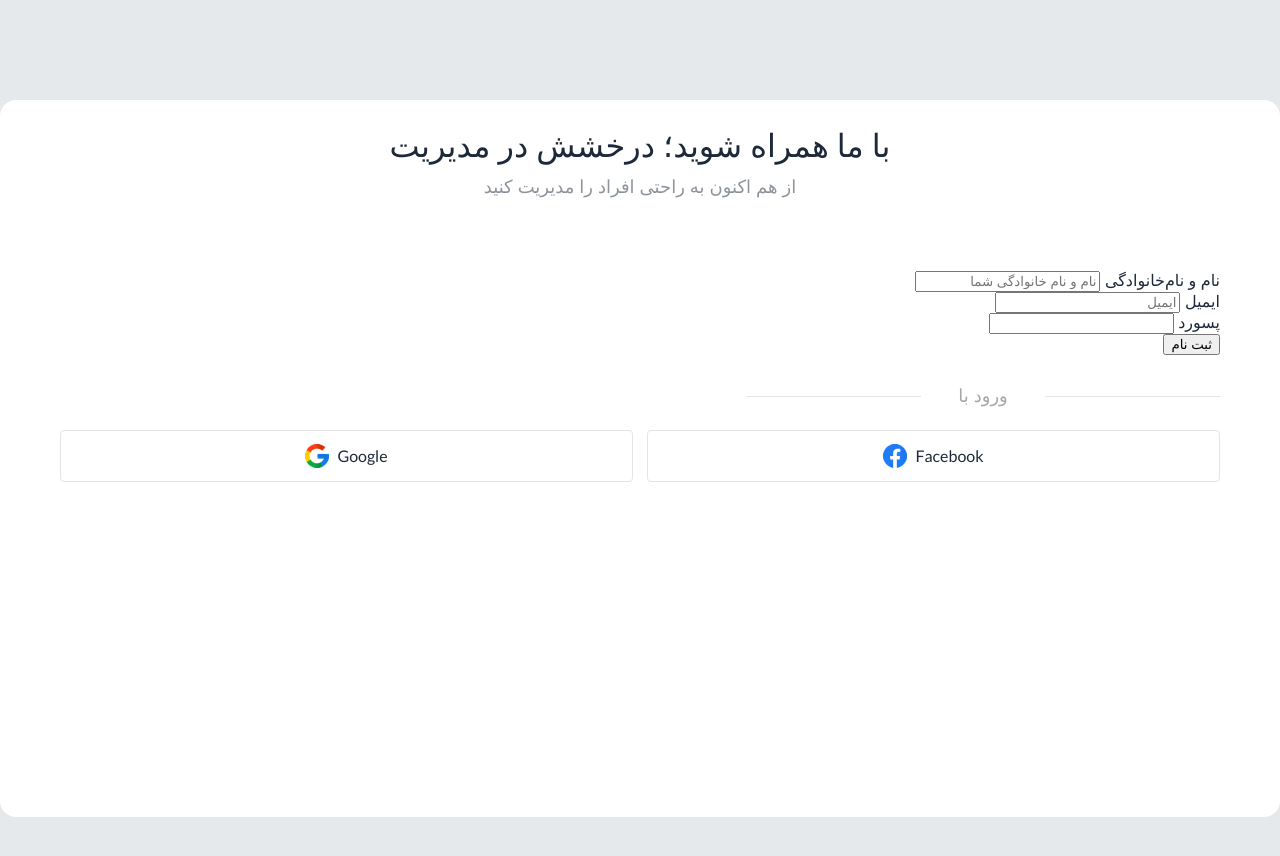
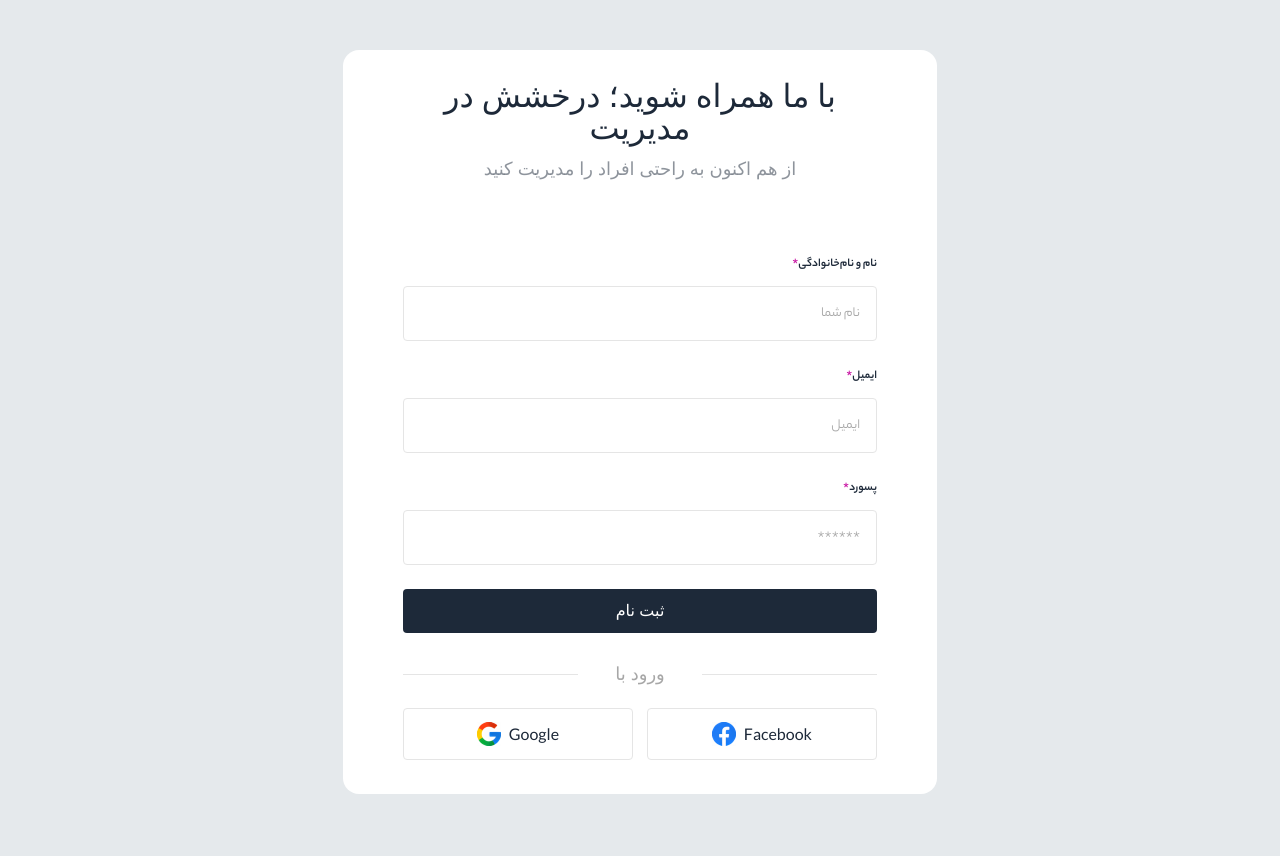
Before and after one commit to Shahzadhpr/Form, a plain HTML site: page index.html in a window 1280 px wide. Drawn offline with Linux system fonts and the light colour scheme; a web font is replaced by a local one.

Commit message:
Implementing the Input component

```diff
--- a/index.html
+++ b/index.html
@@ -16,24 +16,24 @@
         <form action="#" class="form">
             <div class="form__input-wrapper">
                 <label class="form__lbl">نام و نام‌خانوادگی</label>
-                <input class="form__input" type="text" placeholder="نام و نام خانوادگی شما" required>
+                <input class="form__input" type="text" placeholder="نام شما">
             </div>
             <div class="form__input-wrapper">
                 <label class="form__lbl">ایمیل</label>
-                <input class="form__input" type="email" placeholder="ایمیل" required>
+                <input class="form__input" type="email" placeholder="ایمیل">
             </div>
             <div class="form__input-wrapper">
                 <label class="form__lbl">پسورد</label>
-                <input class="form__input" type="password">
+                <input class="form__input" type="password" placeholder="******">
             </div>
-            <button type="submit" class="form__submit" placeholder="******" required>ثبت نام</button>
+            <button type="submit" class="form__submit">ثبت نام</button>
         </form>
 
 
-        <div class="form-container__lins">
-            <div class="form-container__lin"></div>
-            <p class="form-container__lins-text">ورود با</p>
-            <div class="form-container__lin"></div>
+        <div class="form-container__lines">
+            <div class="form-container__line"></div>
+            <p class="form-container__lines-text">ورود با</p>
+            <div class="form-container__line"></div>
         </div>
 
 
--- a/styles/app.css
+++ b/styles/app.css
@@ -5,7 +5,7 @@
 */
 @font-face {
     font-family: "YekanBakh Bold";
-    src: url(../fonts/YekanBakh-Bold.woff2) format("woff2");
+    src: url(../fonts/YekanBakh-Bold.woff) format("woff2");
 }
 
 @font-face {
@@ -77,6 +77,12 @@ table {
 	border-spacing: 0;
 }
 
+input, button {
+	font: inherit;
+	border: none;
+	outline: none;
+}
+
 /*
 =============
   Styles Css
@@ -107,17 +113,21 @@ body {
 	color: var(--primery-color);
 }
 
+body::selection {
+	background-color: var(--border-color);
+	color: var(--primery-color);
+}
+
 a {
 	text-decoration: none;
 	color: inherit;
 }
 
 .form-container {
-	/* width: 59.4rem; */
-	height: 71.7rem;
+	max-width: 59.4rem;
 	background-color: #FFFFFF;
 	border-radius: 1.6rem;
-	margin: 10rem auto;
+	margin: 5rem auto;
 	padding: 3rem 6rem 3.4rem;
 }
 
@@ -137,25 +147,53 @@ a {
 .form {
 	margin: 3.2rem 0;
 	text-align: right;
-}
-
-.form__input-wrapper {
-
+	display: flex;
+	flex-direction: column;
+	row-gap: 2.4rem;
 }
 
 .form__lbl {
+	font-family: "YekanBakh Bold";
+	font-size: 1.4rem;
+	font-size: 1.2rem;
+}
 
+.form__lbl::after {
+	content: "*";
+	color: #c918a4;
 }
 
 .form__input {
+	display: block;
+	width: 100%;
+	height: 5.5rem;
+	padding: 0 1.6rem;
+	margin-top: 1.6rem;
+	border: 1px solid var(--border-color);
+	border-radius: .4rem;
+	font-size: 1.4rem;
+	font-family: "YekanBakh Regular";
+	background-color: #FFFFFF;
+	color: var(--primery-color);
+}
 
+.form__input::placeholder {
+	color: var(--secondery-color);
+}
+
+.form__input:focus {
+	border-color: var(--primery-color);
 }
 
 .form__submit {
-
+	border-radius: .4rem;
+	background-color: var(--primery-color);
+	color: #FFFFFF;
+	padding: 1.4rem;
+	cursor: pointer;
 }
 
-.form-container__lins {
+.form-container__lines {
 	font-size: 1.8rem;
 	color: var(--secondery-color);
 	margin: 2.3rem 0 2.5rem 0;
@@ -163,14 +201,14 @@ a {
 	align-items: center;
 }
 
-.form-container__lins-text {
+.form-container__lines-text {
 	width: 8.4rem;
 	flex-shrink: 0;
 	text-align: center;
 	margin: 0 2rem;
 }
 
-.form-container__lin {
+.form-container__line {
 	width: 17.5rem;
 	height: .1rem;
 	background-color: var(--border-color);
@@ -192,7 +230,7 @@ a {
 	background-color: #FFFFFF;
 	border: 1px solid var(--border-color);
 	border-radius: .4rem;
-	padding: 1.4rem 7.4rem;
+	padding: 1.4rem 6.4rem;
 	height: 5.2rem;
 }
 
@@ -221,6 +259,7 @@ a {
 
 	.form-container__coption {
 		font-size: 1.6rem;
+		margin-bottom: 4.5rem;
 	}
 
 	.form-container__lins-text{
@@ -236,4 +275,8 @@ a {
 		flex: auto;
 		width: 100%;
 	}
+
+	.form__submit {
+		cursor: default;
+	}
 }
```
